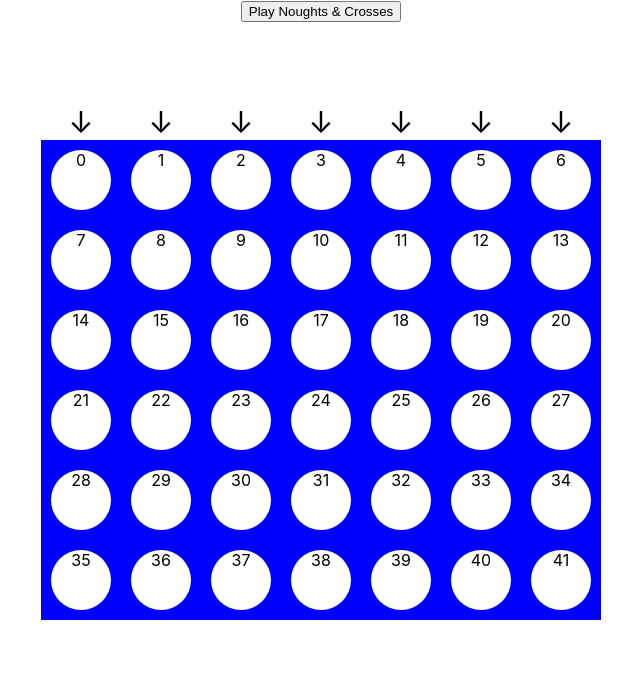
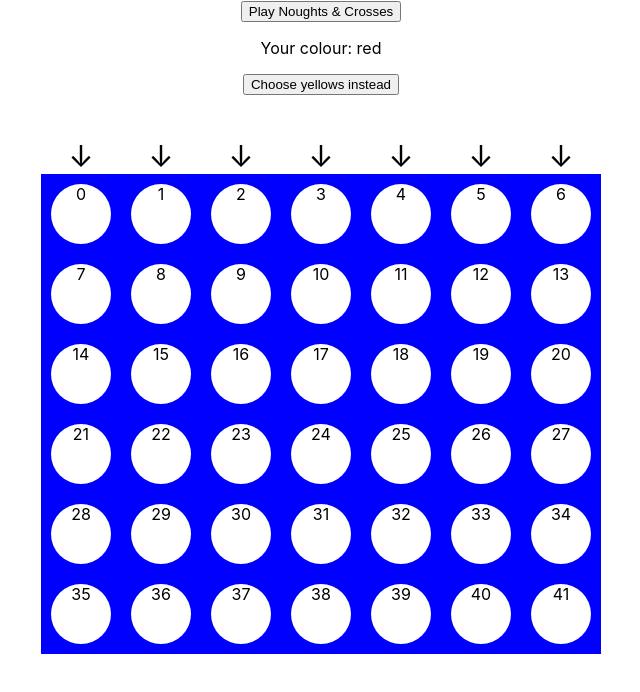
Before and after one commit to KateHoward10/noughts-and-crosses, a React (Create React App) app: page / in a window 1280 px wide. Shown: the top 692 px of the page, without its empty margins (319-959 px from the left). Built offline with nearby package versions, Linux system fonts and the light colour scheme.

Commit message:
Colour can be chosen

```diff
--- a/src/App.css
+++ b/src/App.css
@@ -7,7 +7,6 @@
   flex-direction: column;
   justify-content: center;
   align-items: center;
-  margin: 50px;
 }
 
 .container {
--- a/src/Board.js
+++ b/src/Board.js
@@ -20,7 +20,19 @@ class Board extends Component {
       {index: 36, selectedBy: ""}, {index: 37, selectedBy: ""}, {index: 38, selectedBy: ""},
       {index: 39, selectedBy: ""}, {index: 40, selectedBy: ""}, {index: 41, selectedBy: ""}
     ],
-    winner: ""
+    winner: "",
+    winningCombo: [],
+    myColour: "red",
+    computerColour: "yellow"
+  }
+
+  changeColour = () => {
+    const myColour = this.state.myColour;
+    const computerColour = this.state.computerColour;
+    this.setState({
+      myColour: myColour==="red" ? "yellow" : "red",
+      computerColour: computerColour==="red" ? "yellow" : "red"
+    });
   }
 
   findBottomNumber = (columnNumber) => {
@@ -52,7 +64,10 @@ class Board extends Component {
       [35,29,23,17],[36,30,24,18],[37,31,25,19],[38,32,26,20]
     ]
     if (possibleFours.some(combination => combination.every(cellNumber => this.state.cells[cellNumber]["selectedBy"]===player))) {
-      this.setState({ winner: player });
+      this.setState({
+        winner: player,
+        winningCombo: possibleFours.find(combination => combination.every(cellNumber => this.state.cells[cellNumber]["selectedBy"]===player))
+      })
     }
   }
 
@@ -63,19 +78,22 @@ class Board extends Component {
       cells[fillNumber].selectedBy = player;
       this.setState({ cells });
       this.checkForFour(player);
+      console.log(`${player}: ${fillNumber}`);
     }
   }
 
   computerTurn = () => {
     const availableColumns = Object.keys(this.state.cells.slice(0,7)).filter(key => this.findBottomNumber(parseFloat(key, 10))>0);
     const computerColumnChoice = parseFloat(availableColumns[Math.floor(Math.random() * availableColumns.length)], 10);
-    setTimeout(this.selectColumn, 1000, computerColumnChoice, "computer");
+    setTimeout(this.selectColumn, 500, computerColumnChoice, "computer");
   }
 
   render() {
     return (
       <div className="game">
-        <p>{this.state.winner==="me" ? "You win!" : this.state.winner==="computer" ? "The computer wins!" : ""}</p>
+        <p>Your colour: {this.state.myColour}</p>
+        <button onClick={this.changeColour}>Choose {this.state.computerColour}s instead</button>
+        <h1>{this.state.winner==="me" ? "You win!" : this.state.winner==="computer" ? "The computer wins!" : ""}</h1>
         <div className="arrows">
           {Object.keys(this.state.cells.slice(0,7)).map(key => <Arrow
             index={key}
@@ -90,6 +108,8 @@ class Board extends Component {
             index={key}
             key={key}
             fill={this.state.cells[key]["selectedBy"]}
+            myColour={this.state.myColour}
+            computerColour={this.state.computerColour}
             selectColumn={this.selectColumn}
             computerTurn={this.computerTurn}
           />)}
--- a/src/Cell.js
+++ b/src/Cell.js
@@ -3,7 +3,7 @@ import React, { Component } from 'react';
 class Cell extends Component {
 
   render() {
-    const colour = this.props.fill==="me" ? "red" : this.props.fill==="computer" ? "yellow" : "white";
+    const colour = this.props.fill==="me" ? this.props.myColour : this.props.fill==="computer" ? this.props.computerColour : "white";
     return (
       <div className="cell">
         <div
```
